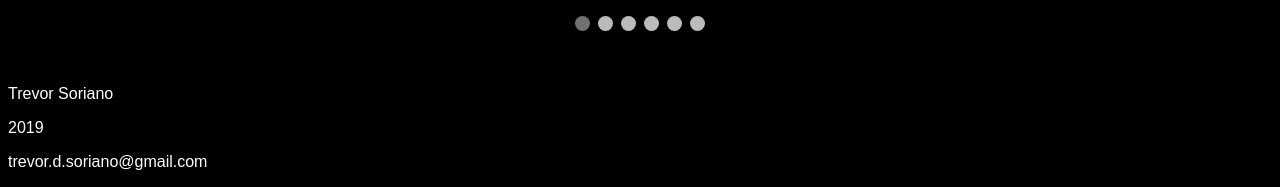
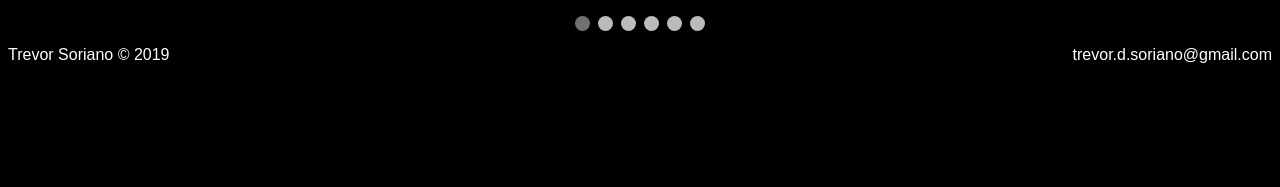
Before and after one commit to magicaltrevor-dev/scary-it, a plain HTML site: page index.html in a window 1280 px wide. Shown: the part 1145-1332 px from the top of the page. After the commit the page ends 1220 px from the top, so only its background shows below. Drawn offline with Linux system fonts and the light colour scheme; a script that the page names is missing.

Commit message:
Add files via upload
FINAL BUILD (1) actually final.doc.FINAL (20).jpg

```diff
--- a/index.html
+++ b/index.html
@@ -12,7 +12,7 @@
     <h1>IT.</h1>
     <h3>BY TREVOR SORIANO</h3>
 
-    <iframe width="20%" height="20" scrolling="no" frameborder="no" allow="autoplay" src="https://w.soundcloud.com/player/?url=https%3A//api.soundcloud.com/tracks/203918097&color=%233c3c3c&inverse=false&auto_play=true&show_user=true"></iframe>
+    <iframe class="music" width="20%" height="20" scrolling="no" frameborder="no" allow="autoplay" src="https://w.soundcloud.com/player/?url=https%3A//api.soundcloud.com/tracks/203918097&color=%233c3c3c&inverse=false&auto_play=true&show_user=true"></iframe>
     <p>IT WILL ALWAYS BE THERE. IT IS INEVITABLE. IT IS YOUR DECISION.</P>
 
     </header>
@@ -64,8 +64,6 @@
         <span class="dot" onclick="currentSlide(6)"></span>
       </div>
 
-
-<p>My first paragraph.</p>
 <script>
         var slideIndex = 1;
         showSlides(slideIndex);
@@ -97,10 +95,16 @@
 </body>
 <footer>
     <div class="footertext">
-        <p>Trevor Soriano</p>
-        <p>2019</p>
-        <p>trevor.d.soriano@gmail.com</p>
+        <div class="leftname"><p>Trevor Soriano &copy; 2019</p></div>
+        <div class="rightemail"><p>trevor.d.soriano@gmail.com</p></div>
+
+
+
     </div>
+
+
+
+
 
 </footer>
 </html>
--- a/style.css
+++ b/style.css
@@ -73,6 +73,16 @@
 .footertext {
     font-family: Arial, Helvetica, sans-serif;
     color: white;
+    line-height: 0.5em;
+
+}
+.leftname{
+  float: left;
+  display: block;
+}
+.rightemail {
+  float: right;
+
 }
 /* Number text (1/3 etc) */
 .numbertext {
@@ -120,6 +130,10 @@
     .header {
       font-size: 20px;
     }
+    .music{
+      width: 60%;
+    }
+
     .text {
       font-size: 16px;
     }
```
